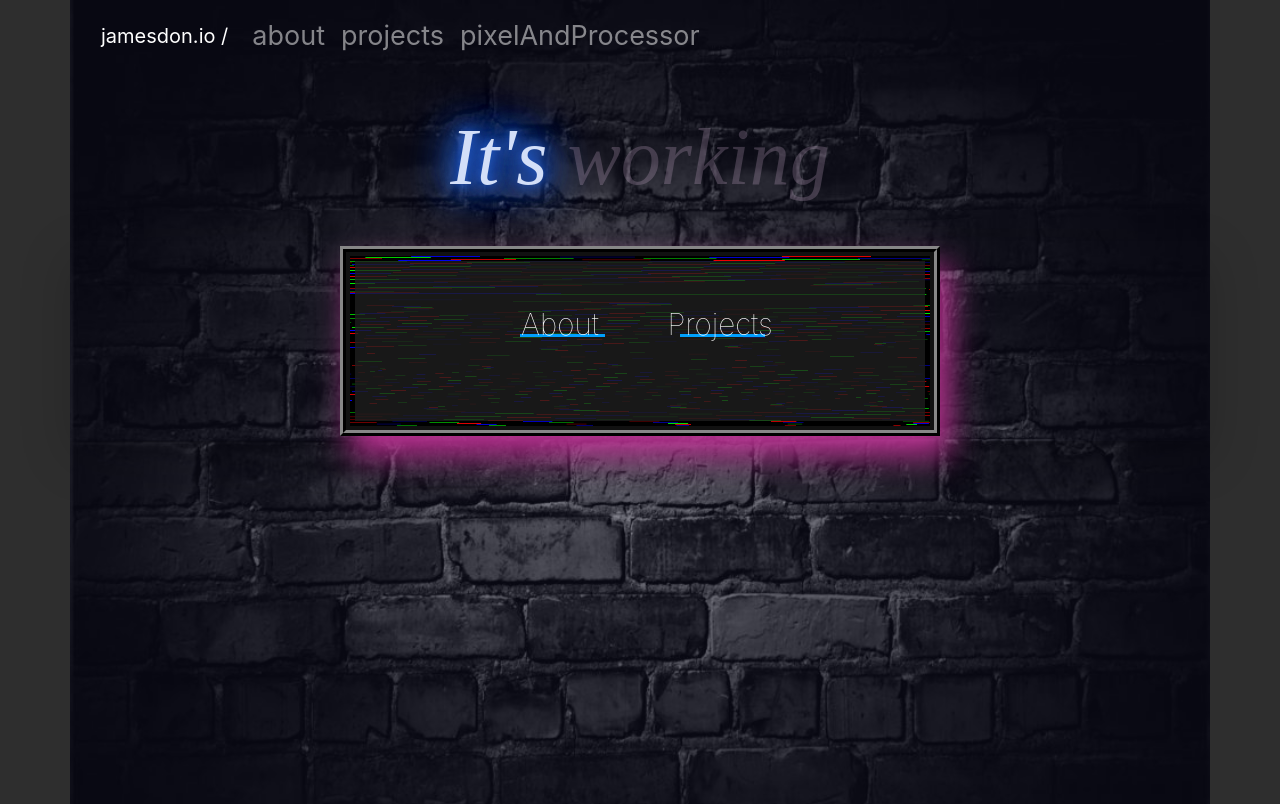
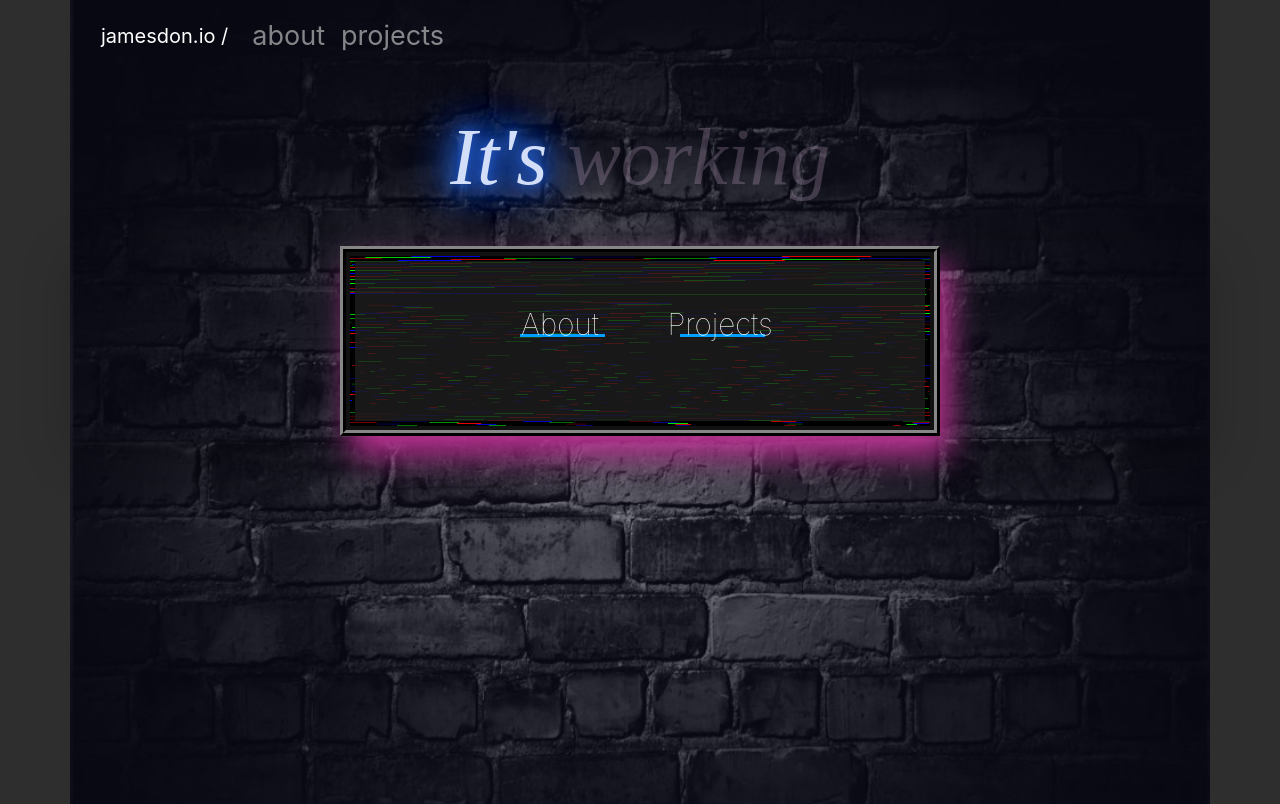
Before and after one commit to JamestheDon/CRA-boilerplate, a React app in the folder client/: page / in a window 1280 px wide. Shown: the top 804 px of the page. Built offline with nearby package versions, Linux system fonts and the light colour scheme; a web font is replaced by a local one.

Commit message:
fixed portfolio

```diff
--- a/client/src/Components/main/NavBar.js
+++ b/client/src/Components/main/NavBar.js
@@ -33,11 +33,6 @@
                 </Link>
               </li>
 
-              <li className="nav-item">
-                <Link className="nav-link " to="/pixelandprocessor">
-                  pixelAndProcessor
-                </Link>
-              </li>
               {/**
               <li className="nav-item">
                 <Link className="nav-link" to="/portfolio">
```
